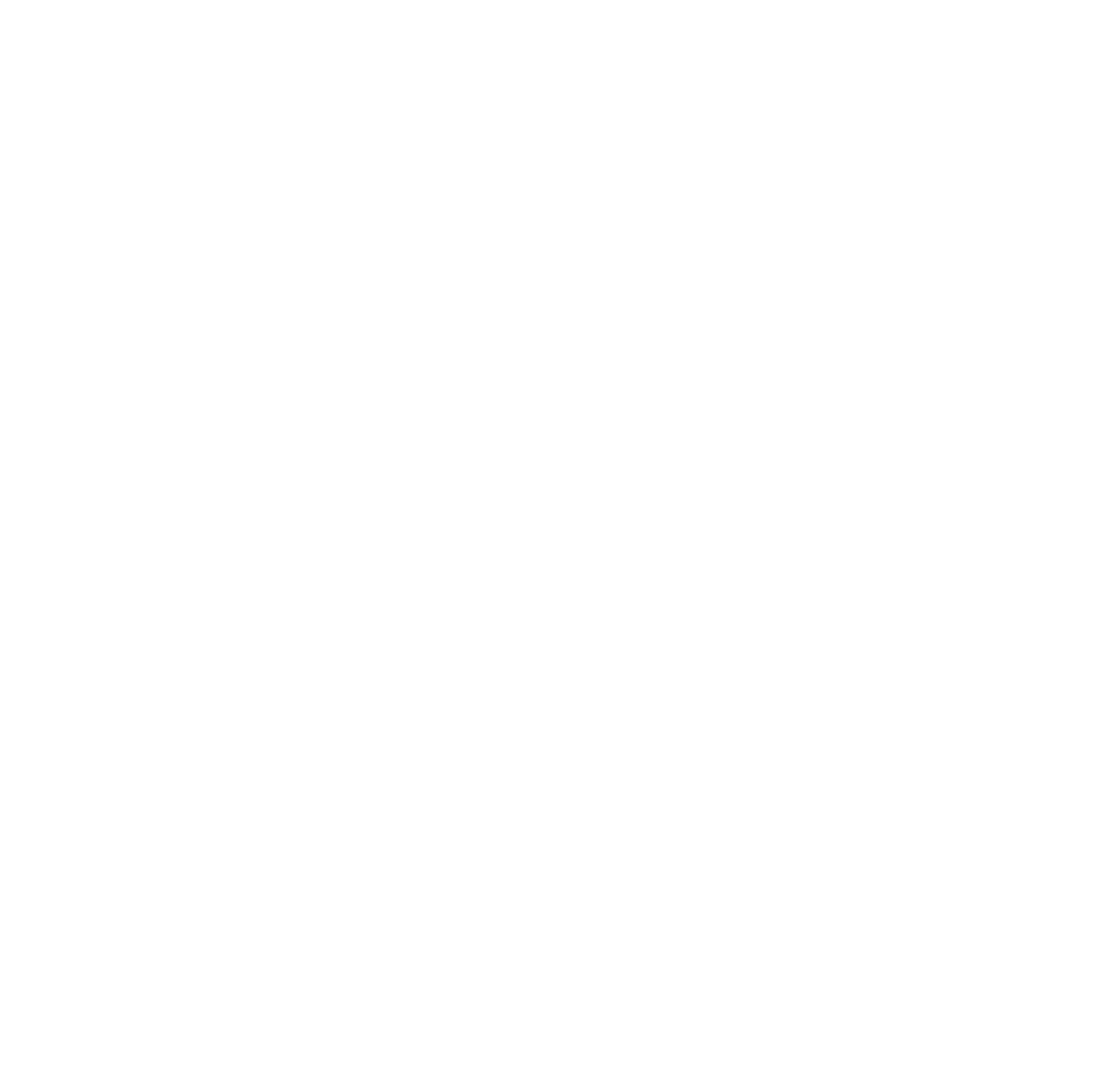
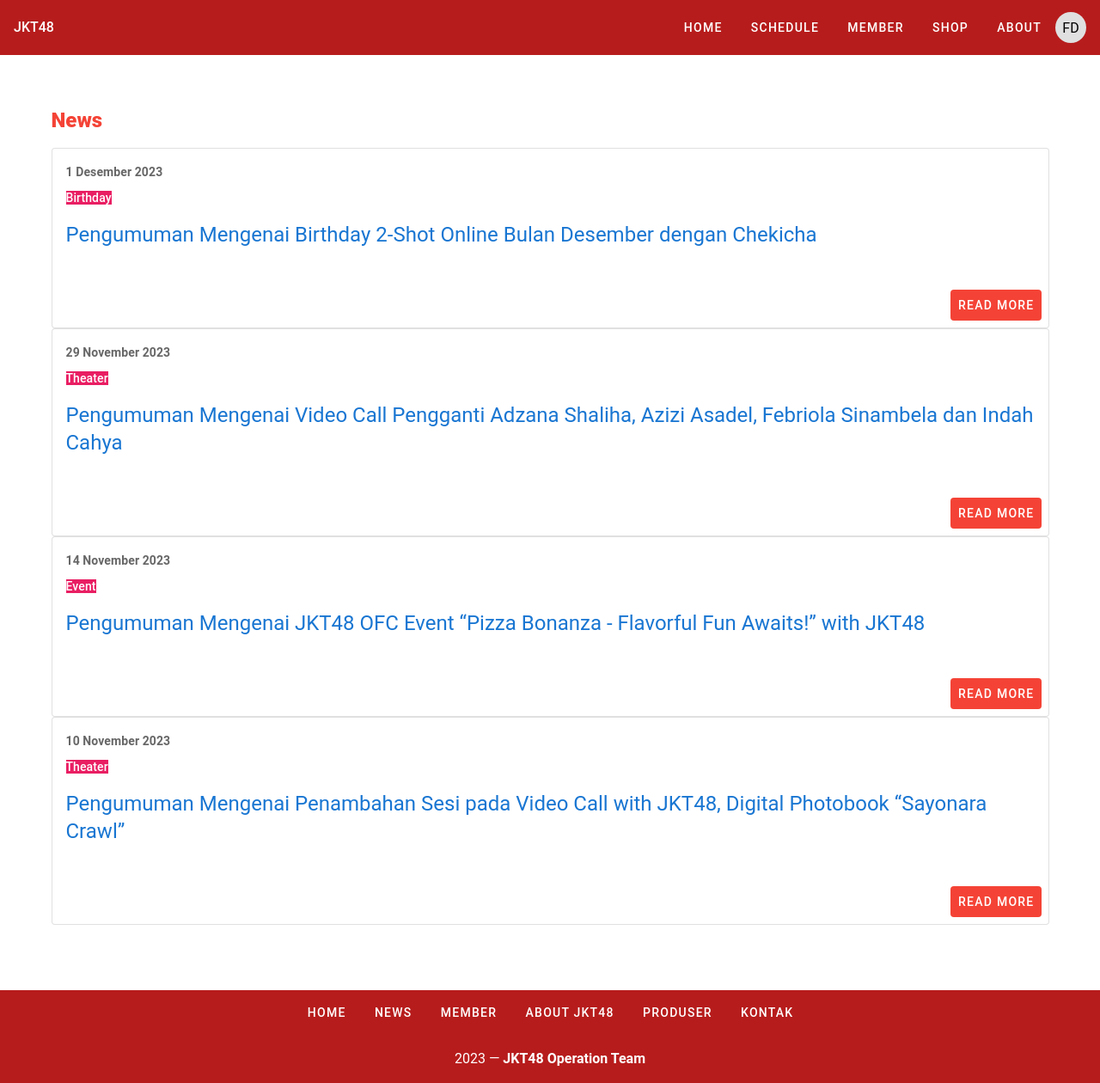
Before and after one commit to fskhri/jkt48, a Vue app: page /news in a window 1280 px wide. Shown: the whole page at 86% size. Before the commit the page ends 800 px from the top, so only its background shows below. Built offline with nearby package versions, Linux system fonts and the light colour scheme; the HTML template or start-up script is replaced by a standard one.

Commit message:
add News.vue and modified Readmore to News 	modified:   src/router/index.js 	modified:   src/views/About.vue 	modified:   src/views/Home.vue 	new file:   src/views/News.vue

```diff
--- a/src/router/index.js
+++ b/src/router/index.js
@@ -4,6 +4,7 @@
 import Schedule from '../views/Schedule.vue'; // Corrected import path
 import Member from '../views/Member.vue';
 import Shop from '../views/Shop.vue';
+import News from '../views/News.vue';
 
 Vue.use(VueRouter);
 
@@ -25,6 +26,12 @@
     name: '/Member',
     component: Member,
     meta: { title: 'Member - JKT48 Fansite'}
+  },
+  {
+    path: '/news',
+    name: '/News',
+    component: News,
+    meta: { title: 'News - JKT48 Fansite'}
   },
   {
     path: '/shop',
--- a/src/views/About.vue
+++ b/src/views/About.vue
@@ -28,7 +28,7 @@
     <!-- JKT48 Members Section -->
     <v-container>
       <div class="py-2"></div>
-      <v-footer color="red darken-4" padless>
+      <v-footer fixed color="red darken-4" padless>
     <v-row justify="center" no-gutters>
       <v-btn v-for="link in links" :key="link" color="white" text rounded class="my-2">{{ link }}</v-btn>
       <v-col class="red darken-4 py-4 text-center white--text" cols="12">
--- a/src/views/Home.vue
+++ b/src/views/Home.vue
@@ -50,11 +50,14 @@
         </v-card-text>
         <v-card-actions>
           <v-spacer></v-spacer>
-          <v-btn depressed color="red">
-            <span class="white--text">READ MORE</span>
-          </v-btn>
         </v-card-actions>
       </v-card>
+      <v-layout justify-center>
+      <v-btn outlined color="red">
+        <router-link to="/News"  class="red--text">READ MORE</router-link>
+      </v-btn>
+      <div class="py-3"></div>
+    </v-layout>
       <div class="py-3"></div>
     </v-container>
     <v-container>
--- /dev/null
+++ b/src/views/News.vue
@@ -0,0 +1,67 @@
+<template>
+    <section>
+      <AppBar />
+      <v-container>
+        <div class="py-6"></div>
+        <span class="red--text font-weight-black headline">News</span>
+        <div class="py-2"></div>
+
+        <!-- Add your schedule content here -->
+        <v-card outlined v-for="(event, index) in schedule" :key="index">
+          <v-card-text>
+        <span class="font-weight-bold">{{ event.date }}</span><br/>
+        <div class="py-1"></div>
+        <span :style="{ 'background-color': event.categoryBackgroundColor }" class="font-weight-medium pink white--text">{{ event.category }}</span><br/>
+        <div class="py-2"></div>
+        <span class="headline red--text text-decoration-none">
+          <a :href="event.link" class="text-decoration-none">
+            {{ event.title }}
+            <span v-if="event.titles && event.titles.length">
+               {{ event.titles.join(' - ') }}
+            </span>
+          </a>
+        </span>
+        <div class="py-3"></div>
+      </v-card-text>
+          <v-card-actions>
+            <v-spacer></v-spacer>
+            <v-btn depressed color="red">
+              <span class="white--text">READ MORE</span>
+            </v-btn>
+          </v-card-actions>
+        </v-card>
+
+        <div class="py-3"></div>
+      </v-container>
+
+      <div class="py-5"></div>
+      <v-footer color="red darken-4" padless>
+        <v-row justify="center" no-gutters>
+          <v-btn v-for="link in links" :key="link" color="white" text rounded class="my-2">{{ link }}</v-btn>
+          <v-col class="red darken-4 py-4 text-center white--text" cols="12">{{ new Date().getFullYear() }} — <strong>JKT48 Operation Team</strong></v-col>
+        </v-row>
+      </v-footer>
+    </section>
+  </template>
+
+  <script>
+  import AppBar from '../components/AppBar';
+
+  export default {
+    name: 'Schedule',
+    components: {
+      AppBar,
+    },
+    data() {
+      return {
+        schedule: [
+          { date: '1 Desember 2023', category: 'Birthday', titles: ['Pengumuman Mengenai Birthday 2-Shot Online Bulan Desember dengan Chekicha'], link: '#', categoryBackgroundColor: 'green'},
+          { date: '29 November 2023', category: 'Theater', titles: ['Pengumuman Mengenai Video Call Pengganti Adzana Shaliha, Azizi Asadel, Febriola Sinambela dan Indah Cahya'], link: '#', categoryBackgroundColor: 'blue'},
+          { date: '14 November 2023', category: 'Event', titles: ['Pengumuman Mengenai JKT48 OFC Event “Pizza Bonanza - Flavorful Fun Awaits!” with JKT48'], link: '#', categoryBackgroundColor: 'red'},
+          { date: '10 November 2023', category: 'Theater', titles: ['Pengumuman Mengenai Penambahan Sesi pada Video Call with JKT48, Digital Photobook “Sayonara Crawl”'], link: '#', categoryBackgroundColor: 'red'}
+        ],
+        links: ['Home', 'News', 'Member', 'About JKT48', 'Produser', 'Kontak'],
+      };
+    },
+  };
+  </script>
```
